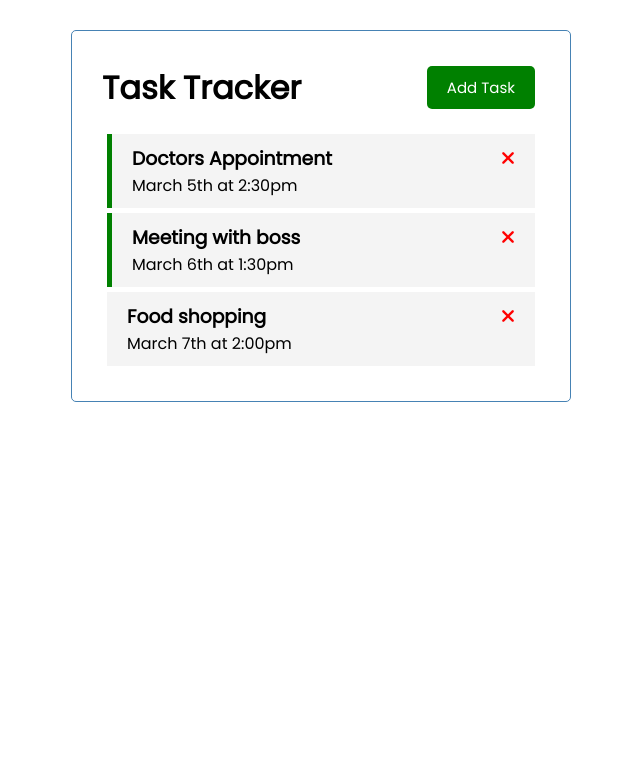
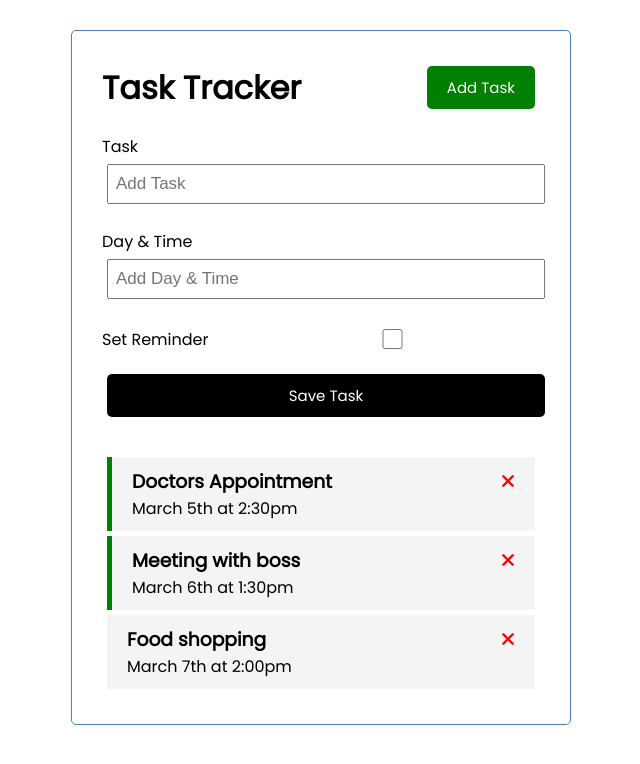
Before and after one commit to francosbenitez/vue-task-tracker, a Vue app: page / in a window 1280 px wide. Shown: the top 764 px of the page, without its empty margins (319-959 px from the left). Built offline with nearby package versions, Linux system fonts and the light colour scheme.

Commit message:
feat: implemented AddTask

```diff
--- a/src/App.vue
+++ b/src/App.vue
@@ -2,6 +2,7 @@
   <div>
     <div class="container">
       <Header title="Task Tracker" />
+      <AddTask @add-task="addTask" />
       <Tasks @toggle-reminder="toggleReminder" @delete-task="deleteTask" :tasks="tasks" />
     </div>
   </div>
@@ -10,12 +11,14 @@
 <script>
 import Header from '@/components/Header.vue'
 import Tasks from '@/components/Tasks.vue'
+import AddTask from '@/components/AddTask.vue'
 
 export default {
   name: 'App',
   components: {
     Header,
-    Tasks
+    Tasks,
+    AddTask
   },
   data () {
     return {
@@ -23,6 +26,9 @@
     }
   },
   methods: {
+    addTask (task) {
+      this.tasks = [...this.tasks, task]
+    },
     deleteTask (id) {
       if (confirm('Are you sure?')) {
         this.tasks = this.tasks.filter((task) => task.id !== id)
--- /dev/null
+++ b/src/components/AddTask.vue
@@ -0,0 +1,93 @@
+<template>
+    <form @submit="onSubmit" class="add-form">
+        <div class="form-control">
+            <label>Task</label>
+            <input type="text" v-model="text" name="text" placeholder="Add Task" />
+        </div>
+        <div class="form-control">
+            <label>Day & Time</label>
+            <input
+                type="text"
+                v-model="day"
+                name="day"
+                placeholder="Add Day & Time"
+            />
+        </div>
+        <div class="form-control form-control-check">
+            <label>Set Reminder</label>
+            <input type="checkbox" v-model="reminder" name="reminder" />
+        </div>
+
+        <input type="submit" value="Save Task" class="btn btn-block" />
+    </form>
+</template>
+
+<script>
+export default {
+    name: 'AddTask',
+    data () {
+        return {
+            text: '',
+            day: '',
+            reminder: false
+        }
+    },
+    methods: {
+        onSubmit(e) {
+            e.preventDefault()
+            if (!this.text) {
+                alert('Please add a task')
+                return
+            }
+            const newTask = {
+                id: Math.floor(Math.random() * 100000),
+                text: this.text,
+                day: this.day,
+                reminder: this.reminder
+            }
+            this.$emit('add-task', newTask)
+            this.text = ''
+            this.day = ''
+            this.reminder = false
+        }
+    }
+}
+
+</script>
+
+<style scoped>
+.add-form {
+  margin-bottom: 40px;
+}
+
+.form-control {
+  margin: 20px 0;
+}
+
+.form-control label {
+  display: block;
+}
+
+.form-control input {
+  width: 100%;
+  height: 40px;
+  margin: 5px;
+  padding: 3px 7px;
+  font-size: 17px;
+}
+
+.form-control-check {
+  display: flex;
+  align-items: center;
+  justify-content: space-between;
+}
+
+.form-control-check label {
+  flex: 1;
+}
+
+.form-control-check input {
+  flex: 2;
+  height: 20px;
+}
+</style>
```
